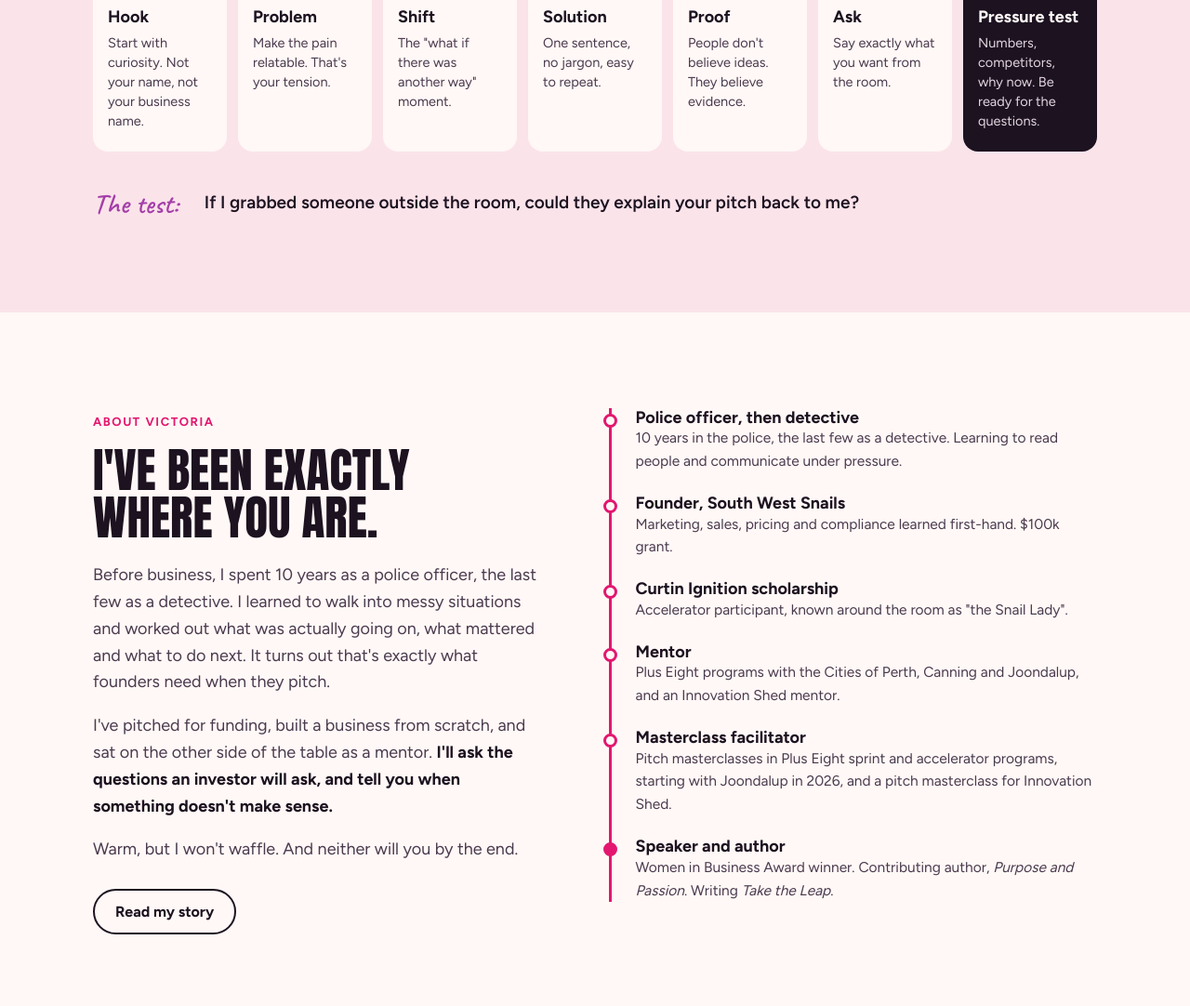
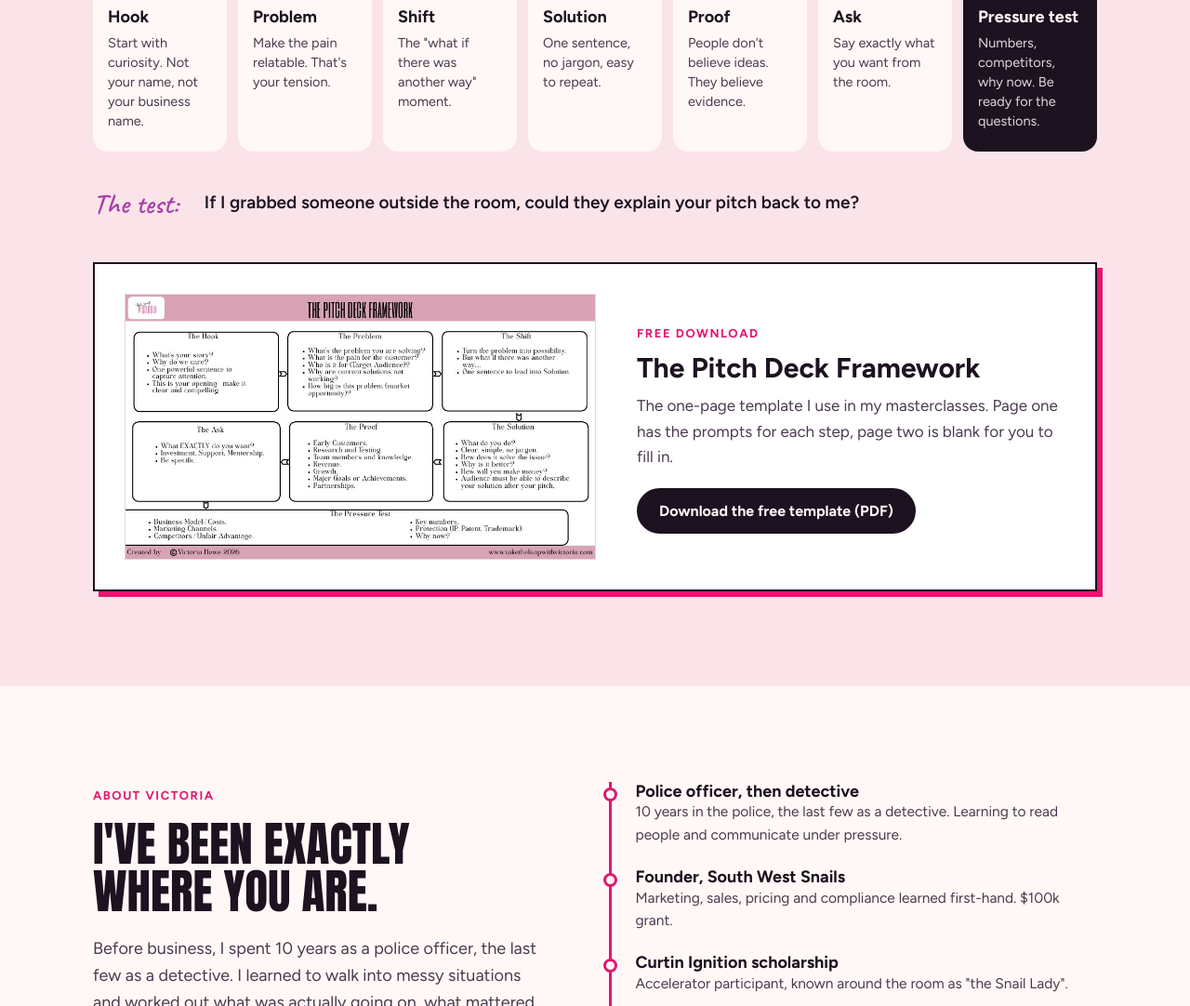
Before and after one commit to taketheleapwithvictoria/Taketheleapwebsite, an Eleventy site: page take-the-leap-website-editable/src/index.njk in a window 1280 px wide. Shown: the part 3218-4300 px from the top of the page at 93% size. Built offline with nearby package versions, Linux system fonts and the light colour scheme; Eleventy itself is replaced by a stand-in of ours; files that its build step writes are made by us from their sources.

Commit message:
Add free Pitch Deck Framework download

```diff
--- a/take-the-leap-website-editable/src/_includes/post.njk
+++ b/take-the-leap-website-editable/src/_includes/post.njk
@@ -13,6 +13,7 @@ layout: base.njk
     <div class="post-content">
       {{ content | safe }}
     </div>
+    <div class="post-freebie">{% include "template-download.njk" %}</div>
   </div>
 </article>
 
--- /dev/null
+++ b/take-the-leap-website-editable/src/_includes/template-download.njk
@@ -0,0 +1,11 @@
+<aside class="freebie" aria-label="Free pitch template">
+  <a class="freebie-img" href="/images/pitch-deck-framework.pdf" download>
+    <img src="/images/pitch-deck-framework-preview.jpg" alt="Preview of The Pitch Deck Framework: seven boxes from The Hook to The Pressure Test" width="960" height="540" loading="lazy">
+  </a>
+  <div class="freebie-copy">
+    <span class="eyebrow">Free download</span>
+    <h3>The Pitch Deck Framework</h3>
+    <p>The one-page template I use in my masterclasses. Page one has the prompts for each step, page two is blank for you to fill in.</p>
+    <a class="btn btn-solid" href="/images/pitch-deck-framework.pdf" download>Download the free template (PDF)</a>
+  </div>
+</aside>
--- a/take-the-leap-website-editable/src/css/style.css
+++ b/take-the-leap-website-editable/src/css/style.css
@@ -350,3 +350,13 @@ a:focus-visible, button:focus-visible, input:focus-visible, textarea:focus-visib
 
 .evening-note { display: block; font-size: 15px; font-weight: 600; color: var(--ink); }
 .evening-note::before { content: "🌙 "; }
+
+/* Free pitch template download */
+.freebie { margin-top: 48px; display: grid; grid-template-columns: minmax(0, 1.1fr) minmax(0, 1fr); gap: clamp(20px, 4vw, 44px); align-items: center; background: #fff; border: 2px solid var(--ink); box-shadow: 6px 6px 0 var(--pink); padding: clamp(18px, 3vw, 32px); }
+.freebie-img { display: block; border: 1px solid var(--line); }
+.freebie-img img { display: block; width: 100%; height: auto; }
+.freebie-copy h3 { font-size: clamp(24px, 2.6vw, 30px); font-weight: 700; margin: 8px 0 10px; }
+.freebie-copy p { margin: 0 0 20px; color: var(--ink-soft); }
+.post-freebie { max-width: 680px; margin-inline: auto; }
+.post-freebie .freebie { grid-template-columns: 1fr; }
+@media (max-width: 760px) { .freebie { grid-template-columns: 1fr; } }
--- a/take-the-leap-website-editable/src/index.njk
+++ b/take-the-leap-website-editable/src/index.njk
@@ -120,6 +120,7 @@ description: "Victoria Howe helps founders pitch so people get it. 1:1 pitch coa
       <span class="script">The test:</span>
       <span>If I grabbed someone outside the room, could they explain your pitch back to me?</span>
     </div>
+    {% include "template-download.njk" %}
   </div>
 </section>
 
--- a/take-the-leap-website-editable/src/services.njk
+++ b/take-the-leap-website-editable/src/services.njk
@@ -68,6 +68,7 @@ ctaText: "Not sure which session you need? Book 30 minutes and we'll work it out
       <li><h3>Confidence under pressure</h3><p>Tools for staying composed and clear at a pitch competition, in a hard conversation or in front of investors.</p></li>
       <li><h3>Something built</h3><p>In longer sessions we make the thing together: a graphic, a one-pager, a post. You leave with it.</p></li>
     </ul>
+    {% include "template-download.njk" %}
   </div>
 </section>
 
```
Also changed, not shown: take-the-leap-website-editable/netlify.toml, take-the-leap-website-editable/src/images/pitch-deck-framework-preview.jpg (added), 1 other file.
